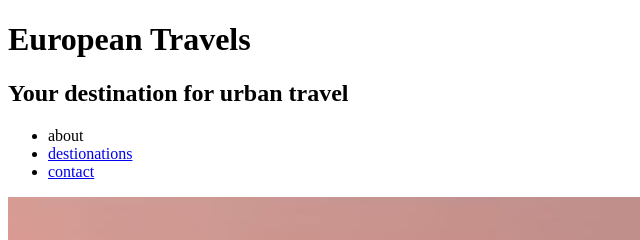
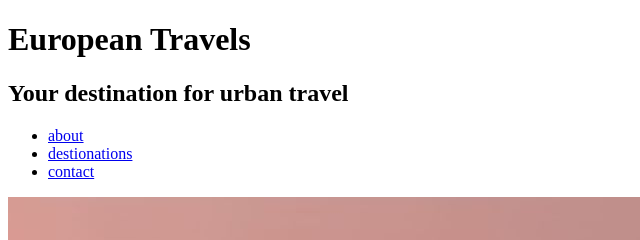
Before and after one commit to t0eknee28/assignment1, a plain HTML site: page index.html in a window 1280 px wide. Shown: the top 240 px of the page, 0-640 px from the left. Drawn offline with Linux system fonts and the light colour scheme.

Commit message:
index.html

```diff
--- a/index.html
+++ b/index.html
@@ -15,7 +15,7 @@
     </header>
     <nav>
       <ul>
-        <li><a hr="#">about</a></li>
+        <li><a href="#">about</a></li>
         <li><a href="#">destionations</a></li>
         <li><a href="#">contact</a></li>
       </ul>
```
